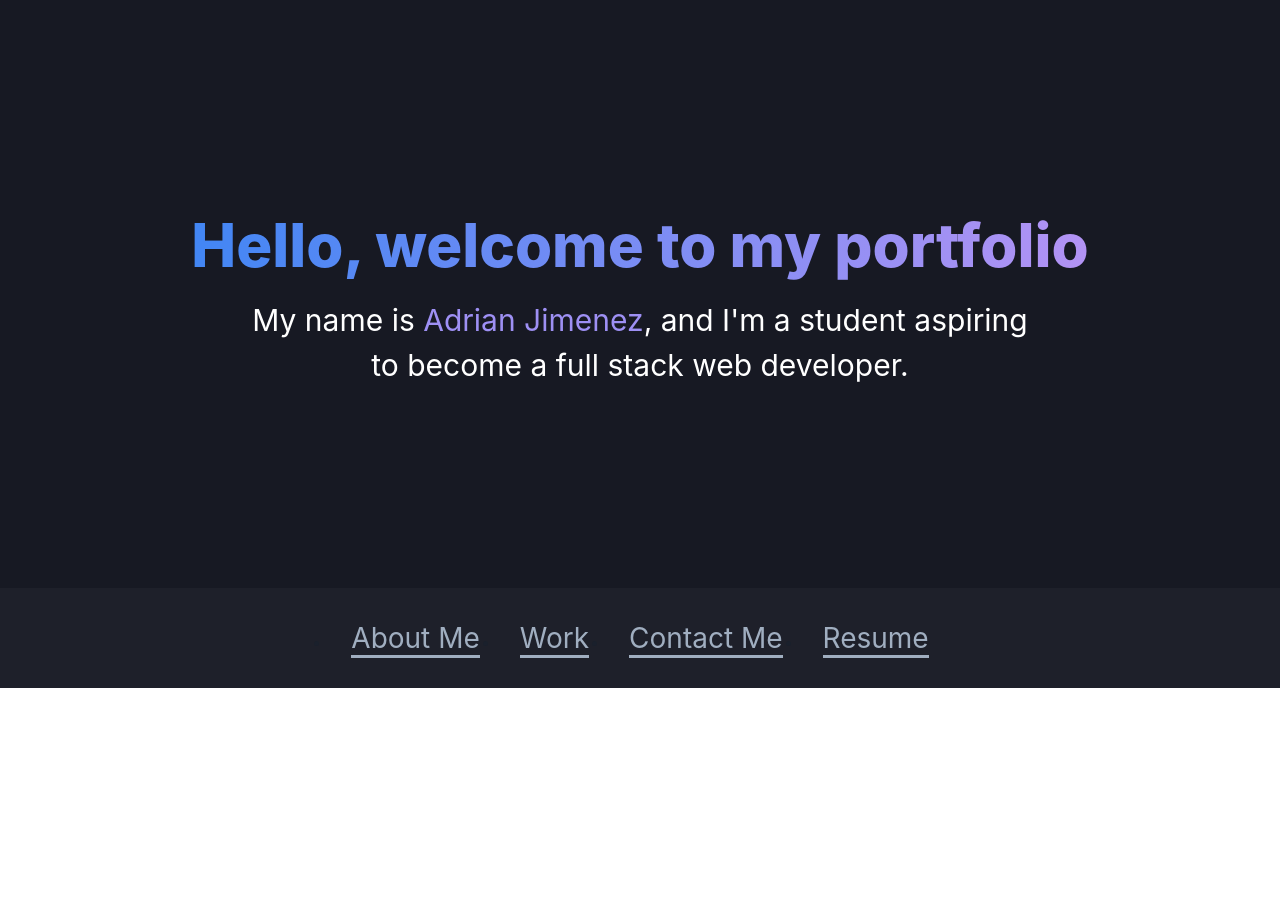
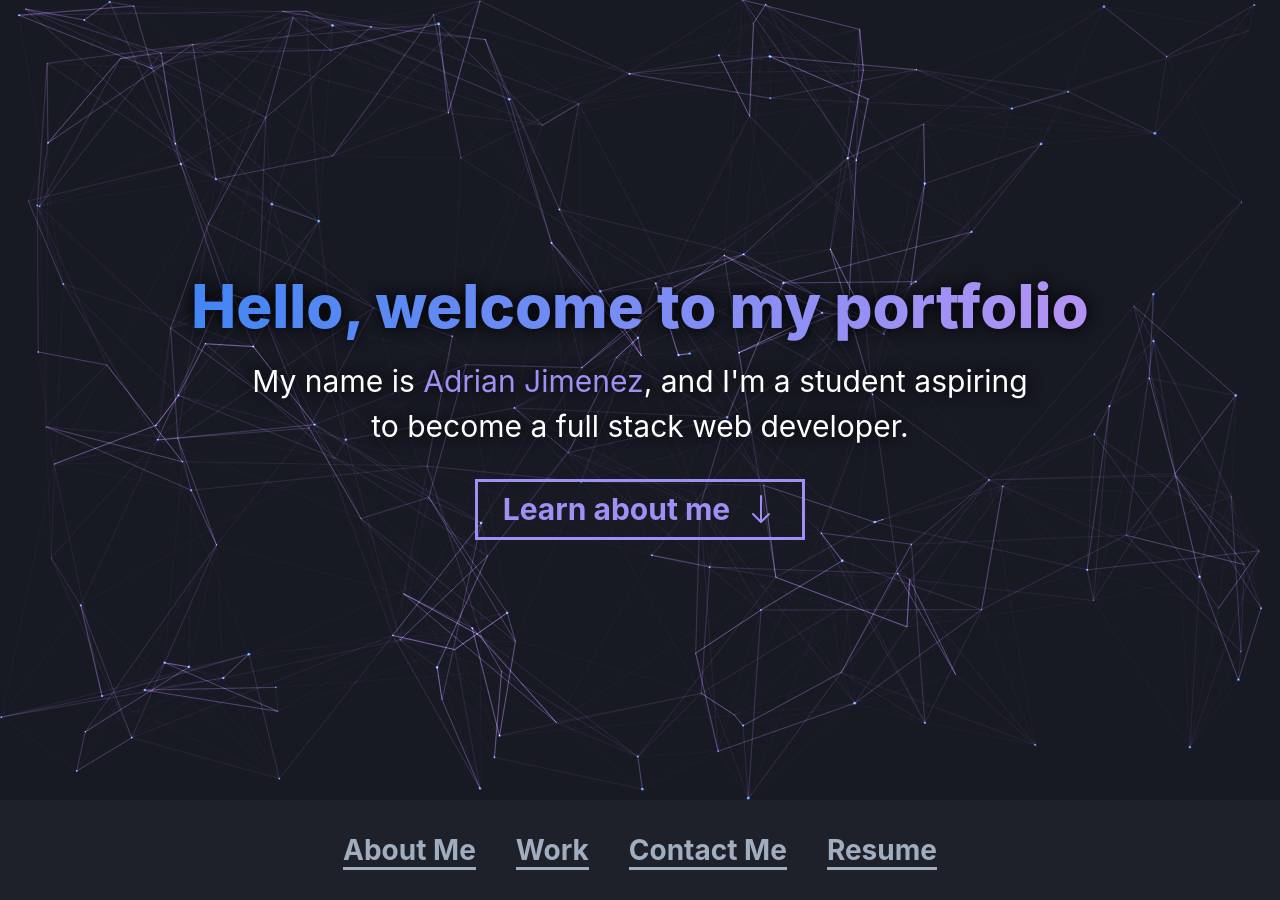
Before and after one commit to PuppetAJ/20-ReactPortfolio-AJ, a React (Create React App) app: page / in a window 1280 px wide. Before the commit the page ends 800 px from the top, so only its background shows below. Built offline with nearby package versions, Linux system fonts and the light colour scheme.

Commit message:
Implemented canvas component, finished header

```diff
--- a/src/App.js
+++ b/src/App.js
@@ -4,7 +4,6 @@ import Header from './components/Header';
 import Navigation from './components/Navigation';
 
 function App() {
-  // 2. Wrap ChakraProvider at the root of your app
   return (
     <ChakraProvider>
       <Header/>
--- /dev/null
+++ b/src/components/Canvas/index.js
@@ -0,0 +1,172 @@
+import React from 'react';
+
+function Canvas() {
+
+  const [dimensions, setDimensions] = React.useState({
+    height: window.innerHeight,
+    widht: window.innerWidth
+  });
+
+  React.useEffect(() => {
+
+    function handleResize() {
+      setDimensions({
+        height: window.innerHeight,
+        width: window.innerWidth
+      })
+    }
+
+    window.addEventListener('resize', handleResize);
+
+    return _ => {
+      window.removeEventListener('resize', handleResize);
+    }
+
+  });
+
+  React.useEffect(() => {
+
+    const canvas = document.getElementById("canvas"),
+      ctx = canvas.getContext('2d');
+
+    ctx.canvas.width = window.innerWidth;
+    ctx.canvas.height = window.innerHeight;
+
+    const winWidth = window.innerWidth;
+    let dotCount;
+    winWidth > 1600 ? dotCount = 350 :
+      winWidth > 1300 ? dotCount = 300 :
+      winWidth > 1100 ? dotCount = 200 :
+      winWidth > 800 ? dotCount = 250 :
+      winWidth > 600 ? dotCount = 100 :
+      dotCount = 100;
+
+    const stars = [], // Array that contains the stars
+      FPS = 60, // Frames per second
+      dots = dotCount, // Number of stars
+      mouse = {
+        x: window.innerHeight / 2,
+        y: window.innerWidth / 2
+      };  // mouse location
+
+    // Push stars to array
+    for (let i = 0; i < dots; i++) {
+      stars.push({
+        x: Math.random() * canvas.width,
+        y: Math.random() * canvas.height,
+        radius: Math.random() * 1.5,
+        vx: Math.floor(Math.random() * 50) - 25,
+        vy: Math.floor(Math.random() * 50) - 25
+      });
+    }
+
+    // Draw the scene
+    function draw() {
+      ctx.clearRect(0,0,canvas.width,canvas.height);
+
+      ctx.globalCompositeOperation = "lighter";
+
+      // Draw stars
+      for (let i = 0, x = stars.length; i < x; i++) {
+        let s = stars[i];
+
+        ctx.fillStyle = "#4D87F4";
+        ctx.beginPath();
+        // Create cricle shape
+        ctx.arc(s.x, s.y, s.radius, 0, 2 * Math.PI);
+        ctx.fill();
+      }
+
+      ctx.beginPath();
+      for (let i = 0, x = stars.length; i < x; i++) {
+        let starI = stars[i];
+        // start line
+        ctx.moveTo(starI.x,starI.y);
+
+        // if mouse is within distance to star, create line
+        if(distance(mouse, starI) < 150) ctx.lineTo(mouse.x, mouse.y);
+
+        // Nested loop for second star
+        // If second star is within distance of first star, draw a line between them
+        for (let j = 0, x = stars.length; j < x; j++) {
+          let starII = stars[j];
+          if(distance(starI, starII) < 150) {
+            ctx.lineTo(starII.x,starII.y);
+          }
+        }
+      }
+
+      // Line styles
+      ctx.lineWidth = 0.05;
+      ctx.strokeStyle = '#AE93F4';
+      ctx.stroke();
+    }
+
+    // 2D distance calculation formula
+    function distance( point1, point2 ){
+      let xs = 0;
+      let ys = 0;
+
+      xs = point2.x - point1.x;
+      xs = xs * xs;
+
+      ys = point2.y - point1.y;
+      ys = ys * ys;
+
+      return Math.sqrt( xs + ys );
+    }
+
+    // Update star locations
+    function update() {
+      for (let i = 0, x = stars.length; i < x; i++) {
+        let s = stars[i];
+
+        // Updates dots movement
+        s.x += s.vx / FPS;
+        s.y += s.vy / FPS;
+
+        // Reverses direction of dots when hitting screen boundaries
+        if (s.x < 0 || s.x > canvas.width) s.vx = -s.vx;
+        if (s.y < 0 || s.y > canvas.height) s.vy = -s.vy;
+      }
+    }
+
+    const moveFunc = (e) => {
+      mouse.x = e.pageX;
+      mouse.y = e.pageY;
+    }
+
+    canvas.addEventListener('mousemove', moveFunc);
+
+    let req;
+    // Animate loop, update / draw
+    // Update updates the animation while draw redraws it
+    function tick() {
+      draw();
+      update();
+      req = requestAnimationFrame(tick);
+    }
+
+    tick();
+
+    // Prevents preformance issues
+    const cancelFrame = () => {
+      cancelAnimationFrame(req);
+    }
+
+    // Cancel frame on resize
+    window.addEventListener('resize', cancelFrame);
+
+    // Remove existing event listener on component redraw
+    return _ => {
+      canvas.removeEventListener('mousemove', moveFunc)
+    }
+
+  });
+
+  return (
+    <canvas id='canvas'></canvas>
+  )
+}
+
+export default Canvas;
--- a/src/components/Header/index.js
+++ b/src/components/Header/index.js
@@ -1,16 +1,26 @@
 import { Text } from '@chakra-ui/react'
 import React from 'react';
+import Canvas from '../Canvas';
+import { ReactComponent as MySVG } from '../../assets/images/down.svg'
 
 function Header() {
   return (
+    <>
+      <Canvas/>
       <div className='header-style'>
-      <Text bgGradient='linear(to-l, #B393F4, #4286f4)' bgClip='text' fontWeight = 'extrabold' fontSize ='6xl'>
+        <div className='header-wrapper'>
+        <Text id='header-top' bgGradient='linear(to-l, #B393F4, #4286f4)' bgClip='text' fontWeight = 'extrabold' fontSize ='6xl'>
           Hello, welcome to my portfolio
         </Text>
-      <Text fontSize = '3xl' color = 'white' noOfLines={2} maxWidth = '50rem' align = 'center' mt = {2}>
+        <Text id='header-bottom' fontSize = '3xl' color = 'white' noOfLines={2} maxWidth = '50rem' align = 'center' mt = {2}>
           My name is <span className='name-format'>Adrian Jimenez</span>, and I'm a student aspiring to become {"\n"} a full stack web developer.
         </Text>
+        <div className='button-wrapper'>
+          Learn about me <MySVG />
         </div>
+        </div>
+      </div>
+    </>
   )
 };
 
--- a/src/index.css
+++ b/src/index.css
@@ -1,3 +1,10 @@
+:root {
+  --primary-bg: #171923;
+  --secondary-bg: #1e202a;
+  --primary-text: #9E90F4;
+  --secondary-text: #A0AEC0;
+}
+
 body {
   margin: 0;
   font-family: -apple-system, BlinkMacSystemFont, 'Segoe UI', 'Roboto', 'Oxygen',
@@ -7,6 +14,11 @@ body {
   -moz-osx-font-smoothing: grayscale;
 }
 
+body, html, #root {
+  height: 100%;
+  width: 100%;
+}
+
 code {
   font-family: source-code-pro, Menlo, Monaco, Consolas, 'Courier New',
     monospace;
@@ -14,11 +26,30 @@ code {
 
 .header-style {
   display: flex;
+  align-items: center;
+  justify-content: center;
+  background-color: var(--primary-bg);
+  padding: 200px 0px;
+  z-index: -2;
+  width: 100%;
+  height: 100%;
+}
+
+.header-wrapper {
+  display: flex;
   flex-direction: column;
   align-items: center;
   justify-items: center;
-  background-color: #171923;
-  padding: 200px 0px;
+}
+
+#header-top {
+  animation: slideInFromRight 1s 0s forwards;
+  filter: drop-shadow(0 0 0.5rem #000000);
+}
+
+#header-bottom {
+  animation: slideInFromLeft 1s 0s forwards;
+  filter: drop-shadow(0 0 0.5rem #000000);
 }
 
 .name-format {
@@ -26,7 +57,7 @@ code {
 }
 
 .nav-wrapper {
-  background-color: #1e202a;
+  background-color: var(--secondary-bg);
   height: 100px;
   display: flex;
   justify-content: center;
@@ -40,7 +71,69 @@ code {
 .nav-links a {
   margin: 0px 20px;
   font-size: 28px;
+  font-weight: bold;
   text-decoration: none;
-  color: #A0AEC0;
-  border-bottom: 3px solid #A0AEC0;
+  color: var(--secondary-text);
+  border-bottom: 3px solid var(--secondary-text);
 }
+
+.button-wrapper {
+  display: flex;
+  align-items: center;
+  margin-top: 30px;
+  border: 3px solid var(--primary-text);
+  padding: 5px 25px;
+  font-size: 30px;
+  font-weight: bold;
+  color: var(--primary-text);
+  animation: slideInFromBottom 1s 0s forwards;
+  animation-delay: 1s;
+  visibility: hidden;
+}
+
+.button-wrapper svg {
+  margin-left: 15px
+}
+
+#canvas {
+  display: block;
+  z-index: 0;
+  position: absolute;
+  width: 100%;
+  height: 100%;
+}
+
+@keyframes slideInFromRight {
+  0% {
+    transform: translateX(-25%);
+    opacity: 0%;
+  }
+  100% {
+    transform: translateX(0);
+    opacity: 100%;
+  }
+}
+
+@keyframes slideInFromLeft {
+  0% {
+    transform: translateX(+25%);
+    opacity: 0%;
+  }
+  100% {
+    transform: translateX(0);
+    opacity: 100%;
+  }
+}
+
+@keyframes slideInFromBottom {
+  0% {
+    transform: translateY(+100%);
+    opacity: 0%;
+    visibility: visible;
+  }
+  100% {
+    transform: translateY(0);
+    opacity: 100%;
+    visibility: visible;
+  }
+}
```
Also changed, not shown: src/assets/images/down.svg (added), src/index.js (line endings or trailing spaces). Lines whose indentation alone changed are shown as unchanged.
